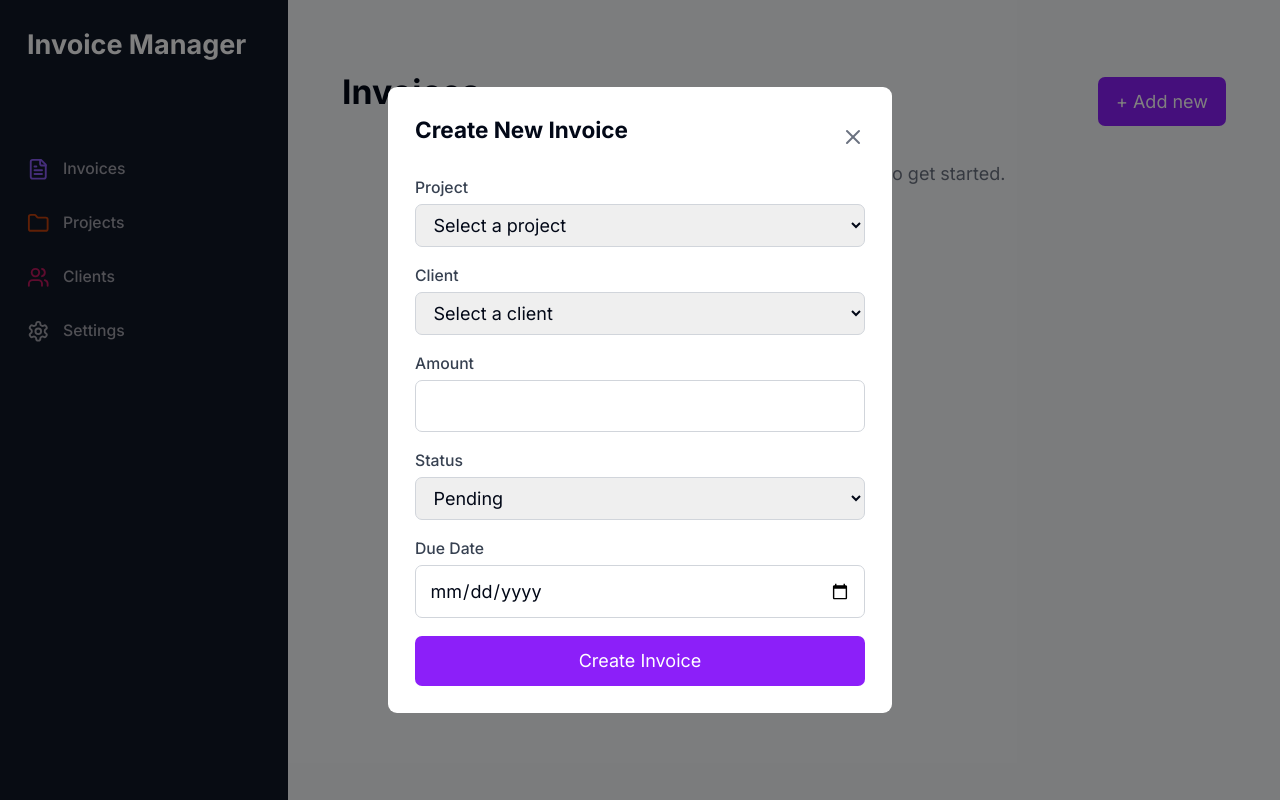
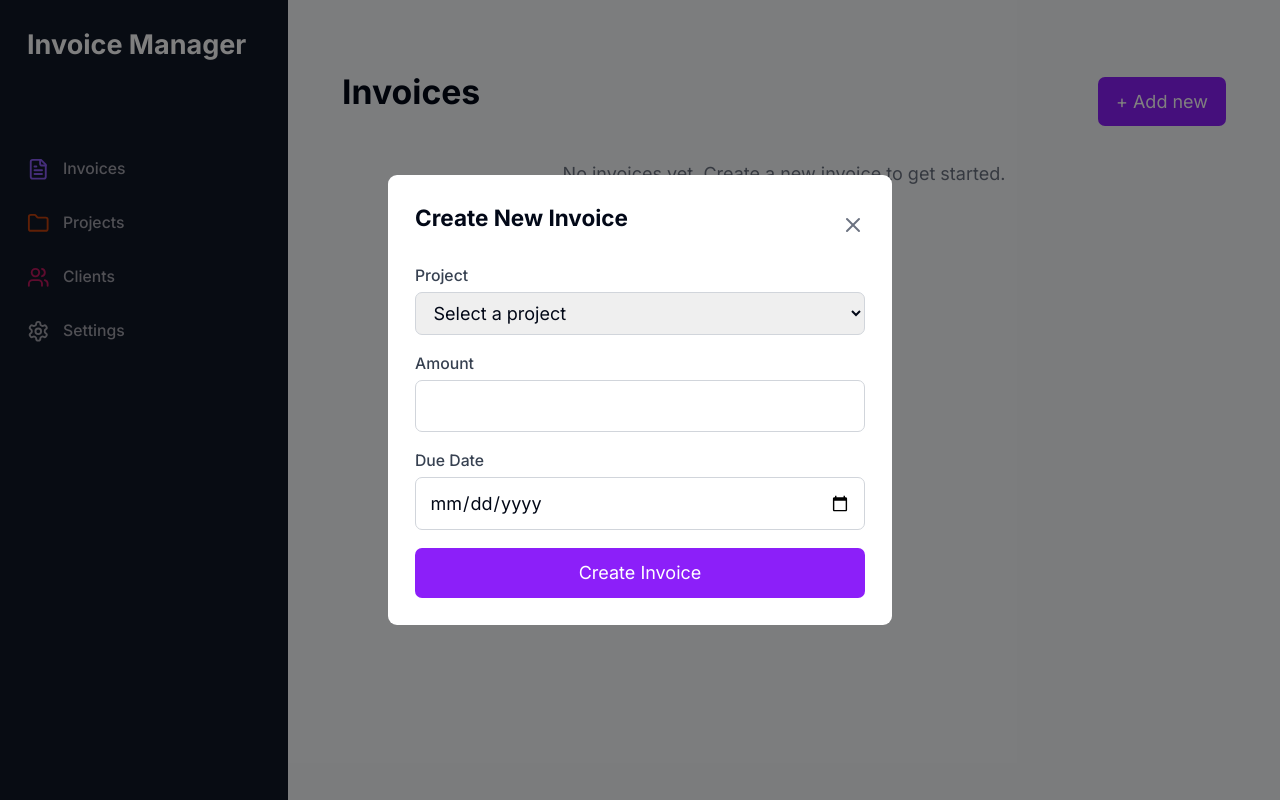
Before and after one commit to turaluix/coleto-invoice-maker, a Next.js app: page /invoices in a window 1280 px wide. Both pictures are taken after a click on the button "+ Add new". Built offline with nearby package versions, Linux system fonts and the light colour scheme.

Commit message:
updated invoice creation modal

```diff
--- a/src/app/invoices/page.tsx
+++ b/src/app/invoices/page.tsx
@@ -3,30 +3,30 @@
 import { useState } from 'react'
 import Link from 'next/link'
 import { InvoiceCard } from '../../components/ui/InvoiceCard'
-import { projectsData, clientsData, Project, ProjectData } from '../../data/mockData'
 import { StatusType } from '../../types/StatusType'
 import NewInvoiceModal from '../../components/NewInvoiceModal'
 import { useInvoices } from '../../contexts/InvoiceContext'
+import { useProjects } from '../../contexts/ProjectContext'
 
 export default function InvoicesPage() {
   const [isModalOpen, setIsModalOpen] = useState(false)
   const { invoices, addInvoice } = useInvoices()
+  const { projects } = useProjects()
 
-  const handleNewInvoice = (projectId: string, clientId: string, amount: string, status: StatusType, dueDate: string) => {
-    const project = projectsData.find((p) => p.id === projectId)
-    const client = clientsData.find(c => c.id === clientId)
+  const handleNewInvoice = (projectId: string, amount: string, dueDate: string) => {
+    const project = projects.find((p) => p.id === projectId)
 
-    if (project && client) {
-      const newInvoice: ProjectData = {
+    if (project) {
+      const newInvoice = {
         id: Date.now().toString(),
-        status: status,
+        status: StatusType.Pending,
         amount: `$${amount}`,
-        projectName: project.name,
-        clientName: client.name,
+        projectName: project.projectName,
+        clientName: project.clientName,
         totalInvoiced: `$${amount}`,
         invoiceDate: new Date().toISOString().split('T')[0],
         dueDate: dueDate,
-        items: [{ description: project.name, amount: `$${amount}` }]
+        items: [{ description: project.projectName, amount: `$${amount}` }]
       }
 
       addInvoice(newInvoice)
@@ -48,7 +48,7 @@ export default function InvoicesPage() {
       </div>
       {invoices.length > 0 ? (
         <div className="grid grid-cols-1 md:grid-cols-2 lg:grid-cols-3 gap-4">
-          {invoices.map((invoice: ProjectData) => (
+          {invoices.map((invoice) => (
             <Link key={invoice.id} href={`/invoices/${invoice.id}`}>
               <InvoiceCard
                 status={invoice.status}
--- a/src/components/NewInvoiceModal.tsx
+++ b/src/components/NewInvoiceModal.tsx
@@ -2,27 +2,30 @@
 
 import { useState } from 'react'
 import { X } from 'lucide-react'
-import { projectsData, clientsData, Project } from '../data/mockData'
 import { StatusType } from '../types/StatusType'
-import { useClients } from '../contexts/ClientContext'
+import { useProjects } from '../contexts/ProjectContext'
 
 interface NewInvoiceModalProps {
   isOpen: boolean;
   onClose: () => void;
-  onSubmit: (projectId: string, clientId: string, amount: string, status: StatusType, dueDate: string) => void;
+  onSubmit: (projectId: string, amount: string, dueDate: string) => void;
 }
 
 export default function NewInvoiceModal({ isOpen, onClose, onSubmit }: NewInvoiceModalProps) {
-  const { clients } = useClients();
+  const { projects } = useProjects();
   const [selectedProject, setSelectedProject] = useState('')
-  const [selectedClient, setSelectedClient] = useState('')
   const [amount, setAmount] = useState('')
-  const [status, setStatus] = useState<StatusType>(StatusType.Pending)
   const [dueDate, setDueDate] = useState('')
 
-  console.log('projectsData:', projectsData); // Add this line for debugging
+  if (!isOpen) return null;
 
-  if (!isOpen) return null;
+  const handleSubmit = (e: React.FormEvent<HTMLFormElement>) => {
+    e.preventDefault();
+    onSubmit(selectedProject, amount, dueDate);
+    setSelectedProject('');
+    setAmount('');
+    setDueDate('');
+  };
 
   return (
     <div className="fixed inset-0 bg-black bg-opacity-50 flex items-center justify-center h-screen z-50">
@@ -33,15 +36,7 @@ export default function NewInvoiceModal({ isOpen, onClose, onSubmit }: NewInvoic
             <X size={24} />
           </button>
         </div>
-        <form onSubmit={(e) => {
-          e.preventDefault();
-          onSubmit(selectedProject, selectedClient, amount, status, dueDate);
-          setSelectedProject('');
-          setSelectedClient('');
-          setAmount('');
-          setStatus(StatusType.Pending);
-          setDueDate('');
-        }}>
+        <form onSubmit={handleSubmit}>
           <div className="mb-4">
             <label htmlFor="project" className="block text-sm font-medium text-gray-700 mb-1">
               Project
@@ -54,28 +49,9 @@ export default function NewInvoiceModal({ isOpen, onClose, onSubmit }: NewInvoic
               required
             >
               <option value="">Select a project</option>
-              {projectsData.map((project: Project) => (
+              {projects.map((project) => (
                 <option key={project.id} value={project.id}>
-                  {project.name}
-                </option>
-              ))}
-            </select>
-          </div>
-          <div className="mb-4">
-            <label htmlFor="client" className="block text-sm font-medium text-gray-700 mb-1">
-              Client
-            </label>
-            <select
-              id="client"
-              value={selectedClient}
-              onChange={(e) => setSelectedClient(e.target.value)}
-              className="w-full px-3 py-2 border border-gray-300 rounded-md focus:outline-none focus:ring-2 focus:ring-primary"
-              required
-            >
-              <option value="">Select a client</option>
-              {clients.map((client) => (
-                <option key={client.id} value={client.id}>
-                  {client.companyName}
+                  {project.projectName} - {project.clientName}
                 </option>
               ))}
             </select>
@@ -92,24 +68,6 @@ export default function NewInvoiceModal({ isOpen, onClose, onSubmit }: NewInvoic
               className="w-full px-3 py-2 border border-gray-300 rounded-md focus:outline-none focus:ring-2 focus:ring-primary"
               required
             />
-          </div>
-          <div className="mb-4">
-            <label htmlFor="status" className="block text-sm font-medium text-gray-700 mb-1">
-              Status
-            </label>
-            <select
-              id="status"
-              value={status}
-              onChange={(e) => setStatus(e.target.value as StatusType)}
-              className="w-full px-3 py-2 border border-gray-300 rounded-md focus:outline-none focus:ring-2 focus:ring-primary"
-              required
-            >
-              {Object.values(StatusType).map((statusOption) => (
-                <option key={statusOption} value={statusOption}>
-                  {statusOption}
-                </option>
-              ))}
-            </select>
           </div>
           <div className="mb-4">
             <label htmlFor="dueDate" className="block text-sm font-medium text-gray-700 mb-1">
```
